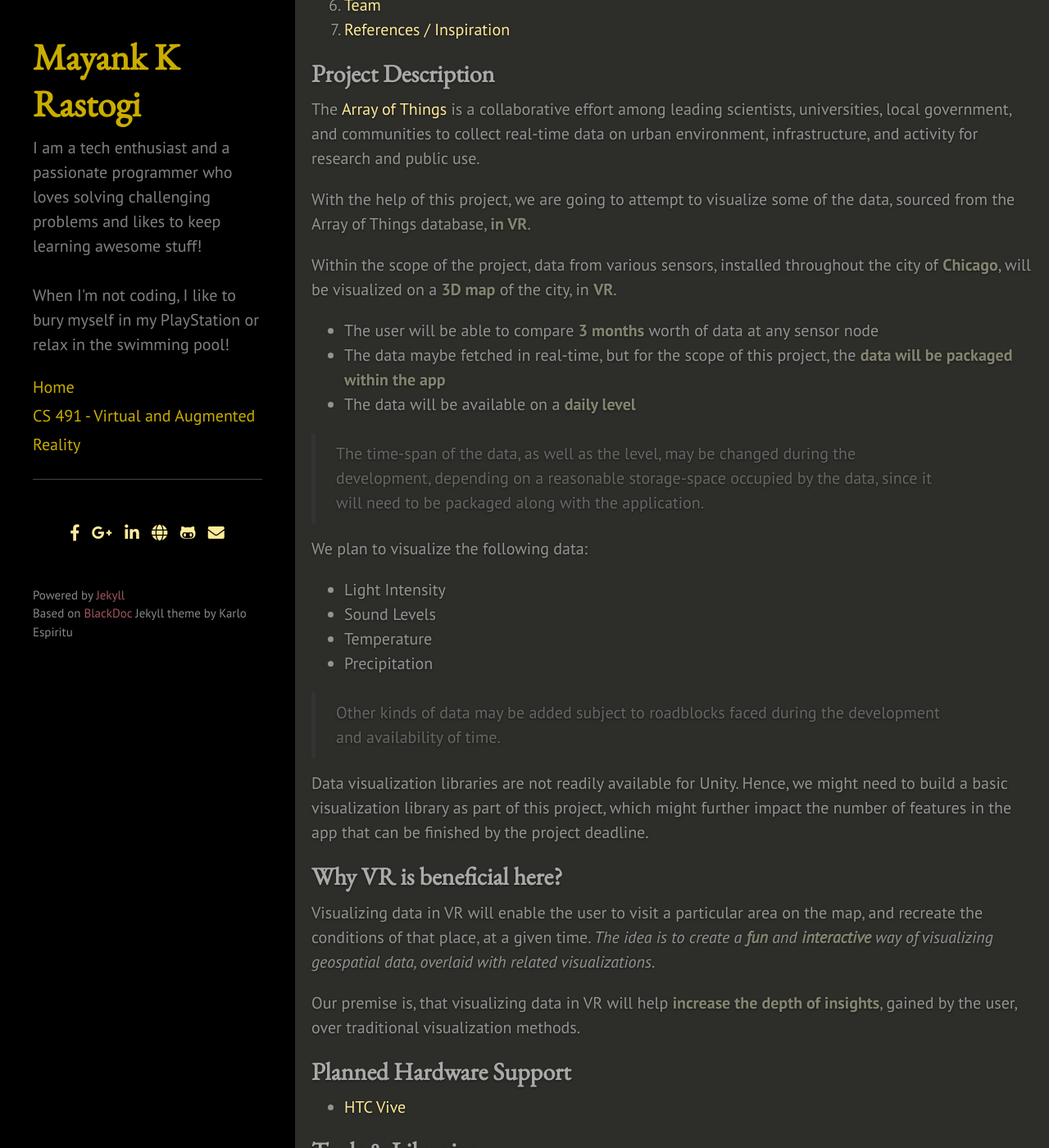
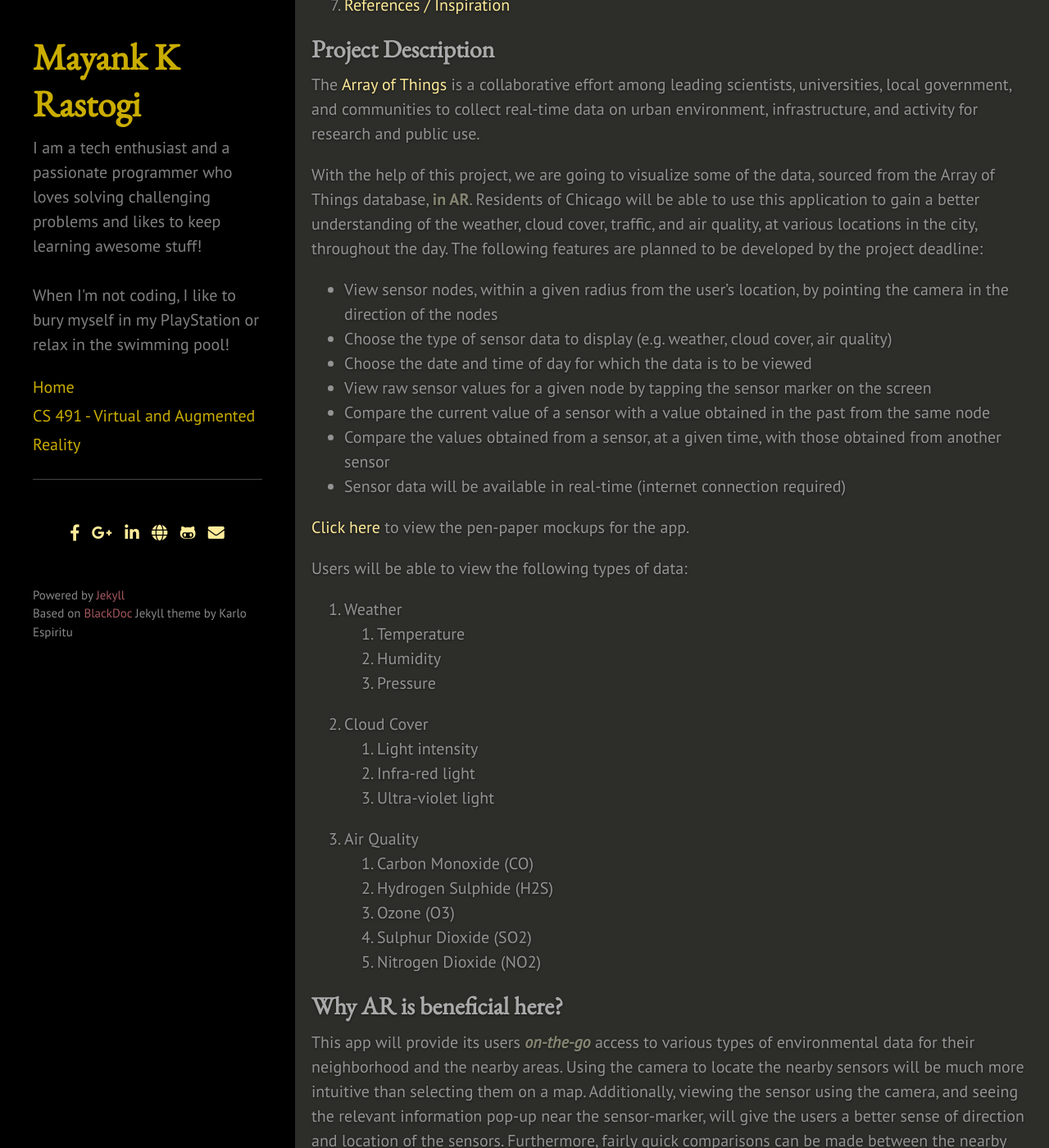
Before and after one commit to mayankrastogi/Mayank-UIC, a Jekyll site: the page built from _posts/2018-10-29-project-03-proposal.md, in a window 1280 px wide and 1400 px high, scrolled down 467 px. Shown: the whole window at 82% size. Built offline with Jekyll 4.4.1, drawn with Linux system fonts in a browser that asks for light colours; nearby versions of some CDN libraries; some of the changed text lies outside the part shown.

Commit message:
Update project 3 proposal to use AR instead of VR

```diff
--- a/_posts/2018-10-29-project-03-proposal.md
+++ b/_posts/2018-10-29-project-03-proposal.md
@@ -1,11 +1,11 @@
 ---
 layout: post
-title: Project &#35;3 (Proposal)&#58; Array of Things VR
+title: Project &#35;3 (Proposal)&#58; ARray of Things
 categories: [CS491, Projects]
 permalink: cs491/projects/03-proposal
 ---
 
-***Array of Things VR*** is our proposal for the third project, for our Virtual and Augmented Reality class at UIC.
+***ARray of Things*** is our proposal for the third project, for our Virtual and Augmented Reality class at UIC.
 
 ## Table of contents
 
@@ -18,43 +18,49 @@ permalink: cs491/projects/03-proposal
 
 The [Array of Things](https://arrayofthings.github.io/) is a collaborative effort among leading scientists, universities, local government, and communities to collect real-time data on urban environment, infrastructure, and activity for research and public use.
 
-With the help of this project, we are going to attempt to visualize some of the data, sourced from the Array of Things database, **in VR**.
+With the help of this project, we are going to visualize some of the data, sourced from the Array of Things database, **in AR**. Residents of Chicago will be able to use this application to gain a better understanding of the weather, cloud cover, traffic, and air quality, at various locations in the city, throughout the day. The following features are planned to be developed by the project deadline:
 
-Within the scope of the project, data from various sensors, installed throughout the city of **Chicago**, will be visualized on a **3D map** of the city, in **VR**.
+- View sensor nodes, within a given radius from the user's location, by pointing the camera in the direction of the nodes
+- Choose the type of sensor data to display (e.g. weather, cloud cover, air quality)
+- Choose the date and time of day for which the data is to be viewed
+- View raw sensor values for a given node by tapping the sensor marker on the screen
+- Compare the current value of a sensor with a value obtained in the past from the same node
+- Compare the values obtained from a sensor, at a given time, with those obtained from another sensor
+- Sensor data will be available in real-time (internet connection required)
 
-- The user will be able to compare **3 months** worth of data at any sensor node
-- The data maybe fetched in real-time, but for the scope of this project, the **data will be packaged within the app**
-- The data will be available on a **daily level**
+[Click here](https://documentcloud.adobe.com/link/track?uri=urn%3Aaaid%3Ascds%3AUS%3A569dd7c0-eed1-4586-beee-64e2c613b904) to view the pen-paper mockups for the app.
 
-> The time-span of the data, as well as the level, may be changed during the development, depending on a reasonable storage-space occupied by the data, since it will need to be packaged along with the application.
+Users will be able to view the following types of data:
 
-We plan to visualize the following data:
+1. Weather
+   1. Temperature
+   2. Humidity
+   3. Pressure
+2. Cloud Cover
+   1. Light intensity
+   2. Infra-red light
+   3. Ultra-violet light
+3. Air Quality
+   1. Carbon Monoxide (CO)
+   2. Hydrogen Sulphide (H2S)
+   3. Ozone (O3)
+   4. Sulphur Dioxide (SO2)
+   5. Nitrogen Dioxide (NO2)
 
-- Light Intensity
-- Sound Levels
-- Temperature
-- Precipitation
+## Why AR is beneficial here?
 
-> Other kinds of data may be added subject to roadblocks faced during the development and availability of time.
-
-Data visualization libraries are not readily available for Unity. Hence, we might need to build a basic visualization library as part of this project, which might further impact the number of features in the app that can be finished by the project deadline.
-
-## Why VR is beneficial here?
-
-Visualizing data in VR will enable the user to visit a particular area on the map, and recreate the conditions of that place, at a given time. *The idea is to create a **fun** and **interactive** way of visualizing geospatial data, overlaid with related visualizations*.
-
-Our premise is, that visualizing data in VR will help **increase the depth of insights**, gained by the user, over traditional visualization methods.
+This app will provide its users ***on-the-go*** access to various types of environmental data for their neighborhood and the nearby areas. Using the camera to locate the nearby sensors will be much more intuitive than selecting them on a map. Additionally, viewing the sensor using the camera, and seeing the relevant information pop-up near the sensor-marker, will give the users a better sense of direction and location of the sensors. Furthermore, fairly quick comparisons can be made between the nearby sensors by just moving the camera around.
 
 ## Planned Hardware Support
 
-- [HTC Vive](https://www.vive.com)
+- Either iPhone or Android phones
 
 ## Tools &amp; Libraries
 
-- [Unity](https://www.unity3d.com) &ndash; Game Engine
-- [VRTK](https://vrtoolkit.readme.io/) &ndash; Virtual Reality Toolkit for Unity
-- [Mapbox](https://www.mapbox.com) / [WRLD](https://www.wrld3d.com) &ndash; For rendering 3D maps within Unity
-- [VisLab](https://github.com/varuneagle555/V3) &ndash; Data visualization library for Unity
+Depending on finalized hardware support, the following types of libraries will be needed:
+
+- Augmented Reality SDK &ndash; ARKit/ARCore
+- Networking Library for API calls &ndash; Alamofire/Volley
 
 ## Team
 
@@ -66,5 +72,3 @@ Our premise is, that visualizing data in VR will help **increase the depth of in
 ## References / Inspiration
 
 - [Array of Things](https://arrayofthings.github.io/) &ndash; a networked urban sensor project that’s changing our understanding of cities and urban life
-- [Data Visualization in VR](https://www.youtube.com/watch?v=wacNaAVGXdU), by Nirvaniq Labs
-- [Exploring Data in Virtual Reality](https://www.youtube.com/watch?v=wi3_91hwq0w): Comparisons with 2D Data Visualizations, by Patrick Millais, Simon Jones, Ryan Kelly
```
